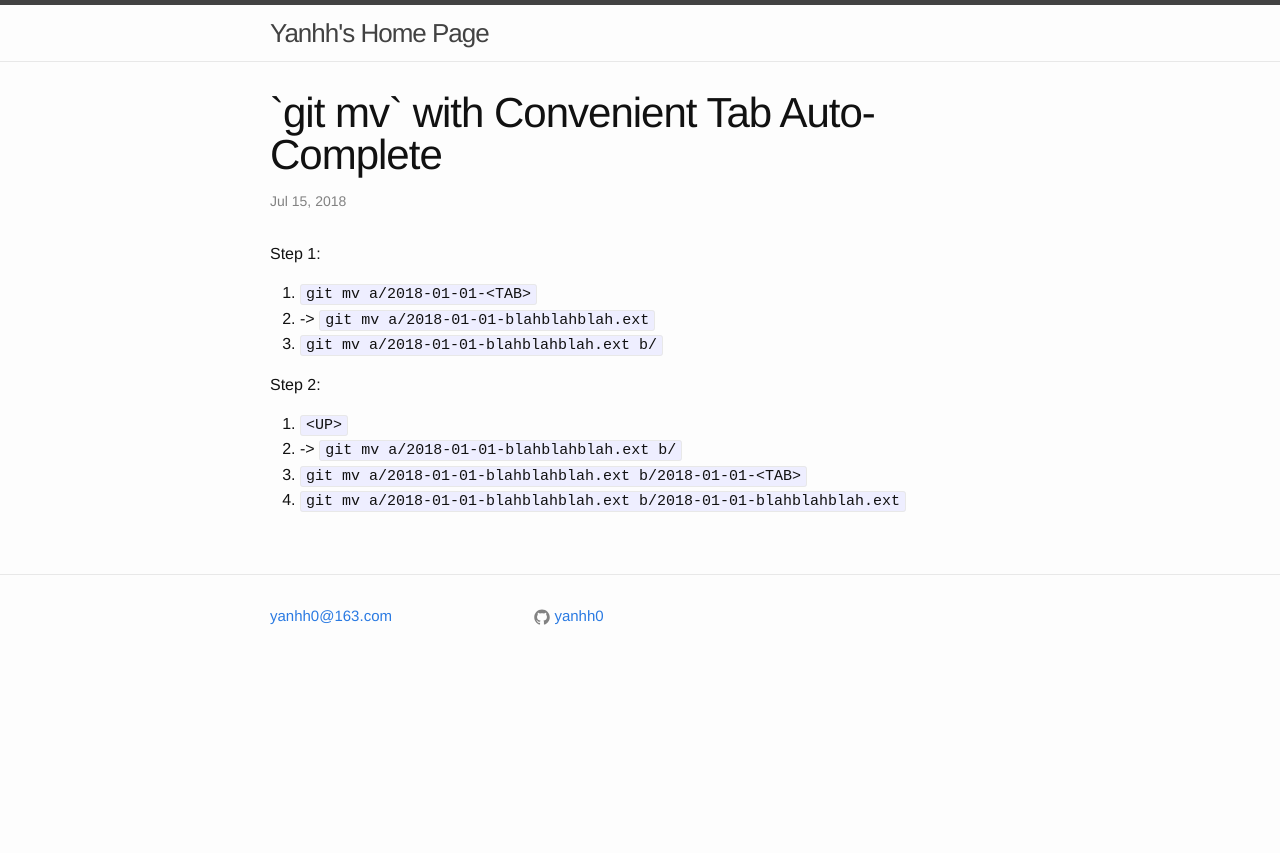
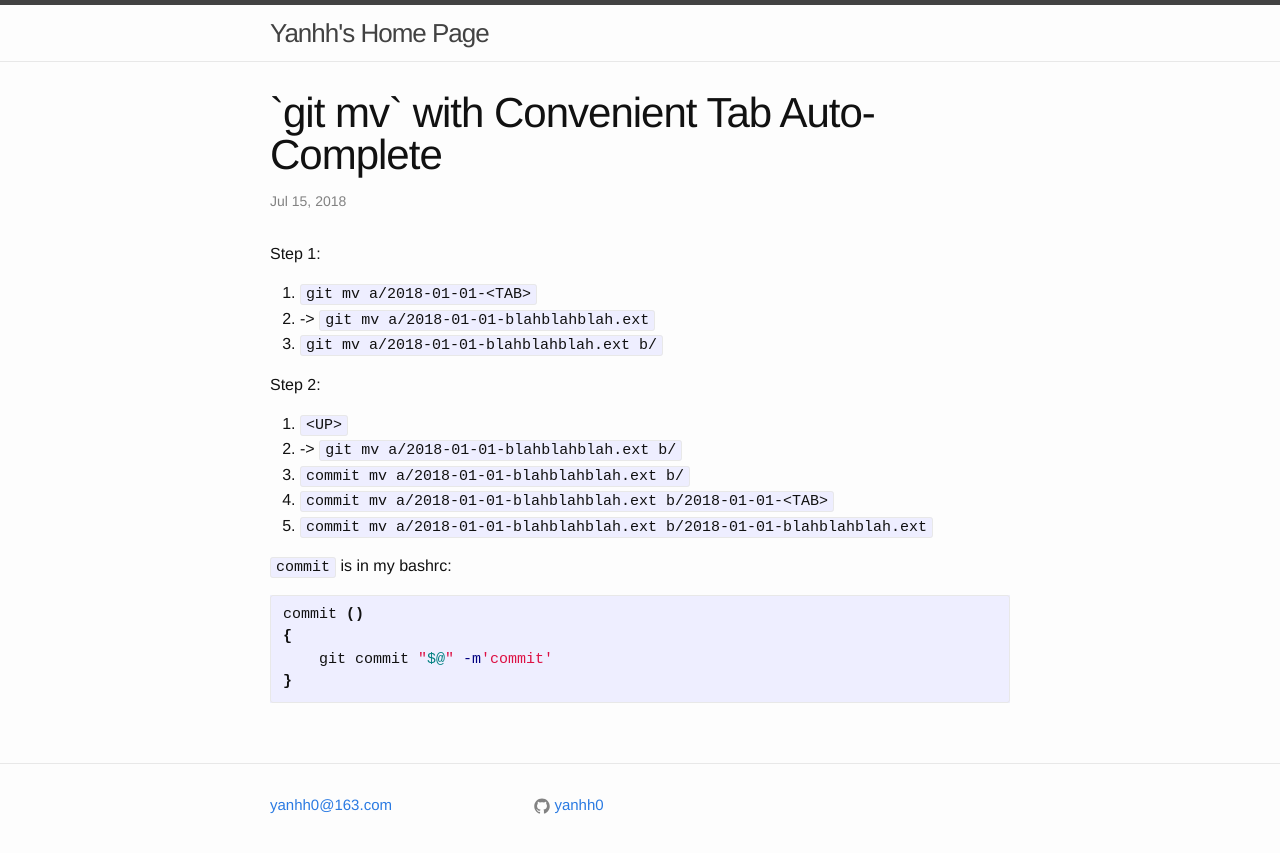
Before and after one commit to ggaarder7/yanhh0.github.io, a Jekyll site: the page built from blog/_posts/2018-07-15-git-mv-auto-complete.md, in a window 1280 px wide. Shown: the top 853 px of the page. Built offline with Jekyll 4.4.1, drawn with Linux system fonts in a browser that asks for light colours.

Commit message:
*** empty log message ***

````diff
--- a/blog/_posts/2018-07-15-git-mv-auto-complete.md
+++ b/blog/_posts/2018-07-15-git-mv-auto-complete.md
@@ -10,5 +10,15 @@ Step 1:
 Step 2:
 1. `<UP>`
 2. -> `git mv a/2018-01-01-blahblahblah.ext b/`
-3. `git mv a/2018-01-01-blahblahblah.ext b/2018-01-01-<TAB>`
-4. `git mv a/2018-01-01-blahblahblah.ext b/2018-01-01-blahblahblah.ext`
+3. `commit mv a/2018-01-01-blahblahblah.ext b/`
+4. `commit mv a/2018-01-01-blahblahblah.ext b/2018-01-01-<TAB>`
+5. `commit mv a/2018-01-01-blahblahblah.ext b/2018-01-01-blahblahblah.ext`
+
+`commit` is in my bashrc:
+
+```shell
+commit ()
+{
+    git commit "$@" -m'commit'
+}
+```
````
